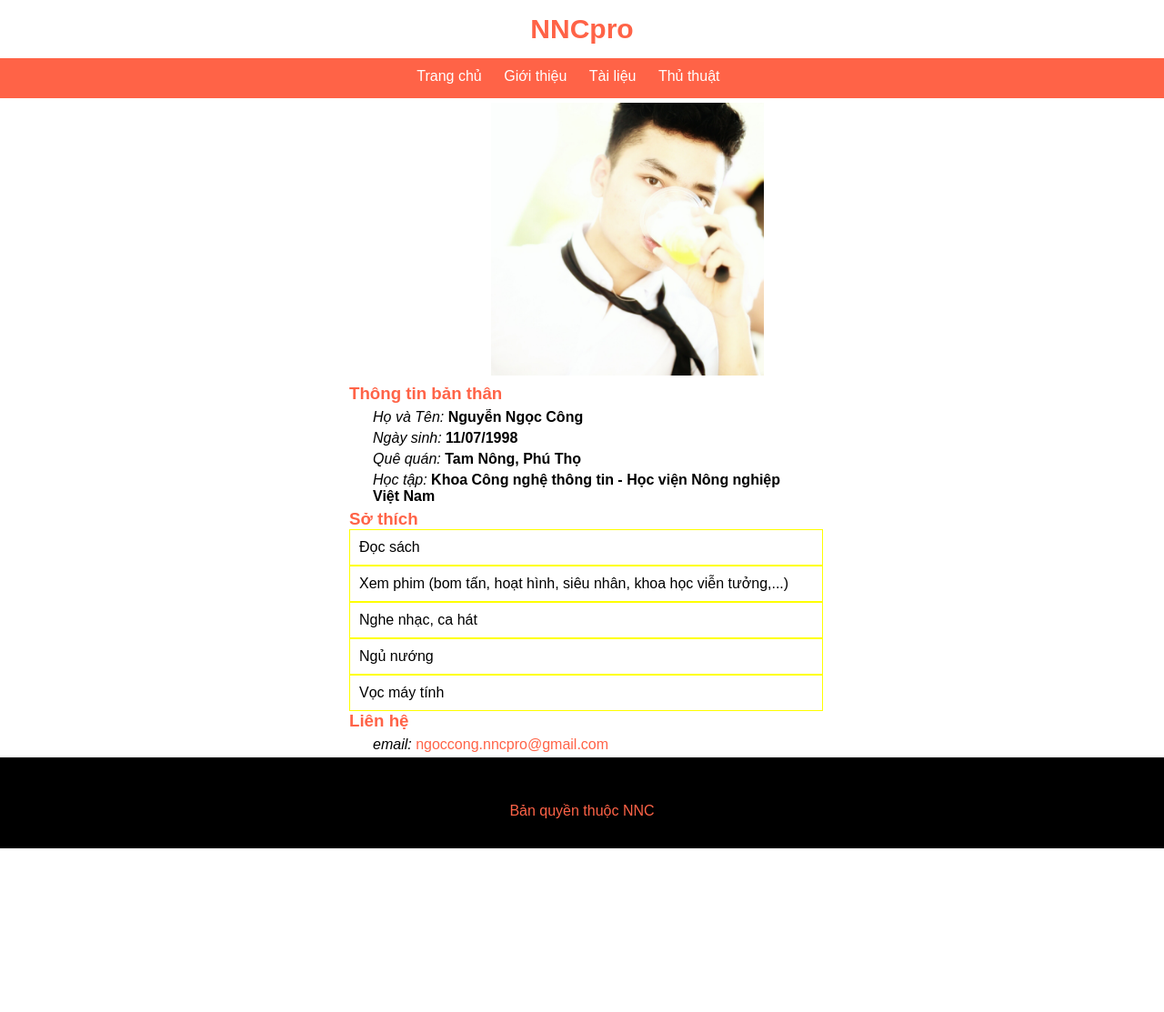
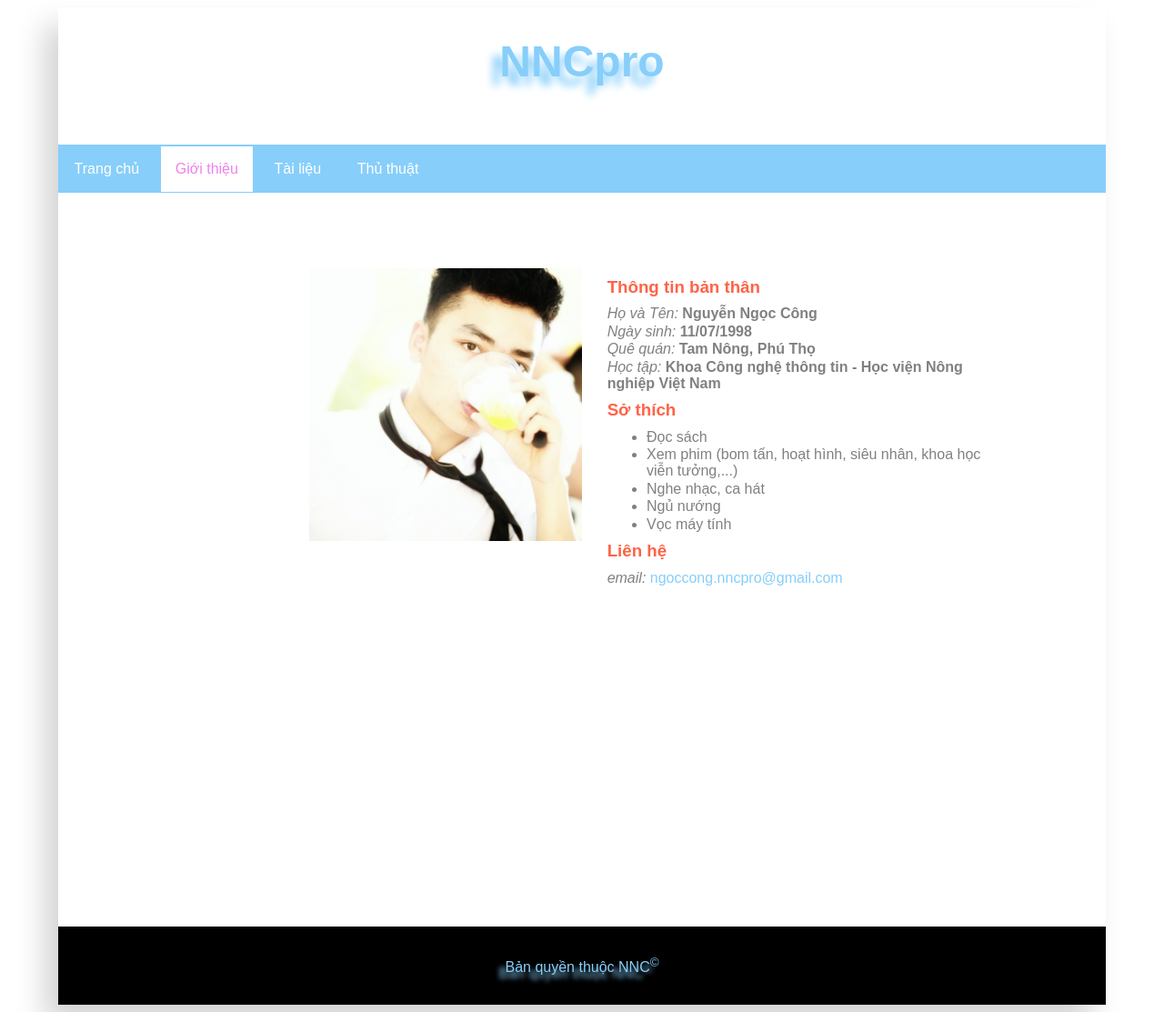
Before and after one commit to congnn1107/nncpro.github.io, a Jekyll site: the page built from gioithieu.html, in a window 1280 px wide. Shown: the whole page at 91% size. Built offline with Jekyll 4.4.1, drawn with Linux system fonts in a browser that asks for light colours; before the commit the page ends 933 px from its top, so only the background shows below that.

Commit message:
change color and layout of the web

```diff
--- a/_layouts/default.html
+++ b/_layouts/default.html
@@ -13,21 +13,26 @@
 			<h2><a href="/">{{ site.site_name }}</a></h2>
 		</div>
 		<div class="navigation">
-			<ul class="menu">
-				<li><a href="/">Trang chủ</a></li>
-				<li><a href="/gioithieu.html">Giới thiệu</a></li>
-				<li><a href="https://1drv.ms/u/s!AhLkKiylsqadgrJAci5KzCJwHpCS-w?e=TJb18D" target="_blank">Tài liệu</a></li>
-				<li><a href="/thuthuat.html">Thủ thuật</a></li>
-			</ul>
+				<a class="menu-item" href="/">Trang chủ</a>
+				<a class="menu-item" href="/gioithieu.html">Giới thiệu</a>
+				<a class="menu-item" href="https://1drv.ms/u/s!AhLkKiylsqadgrJAci5KzCJwHpCS-w?e=TJb18D" target="_blank">Tài liệu</a>
+				<a class="menu-item" href="/thuthuat.html">Thủ thuật</a>
 		</div>
 		<div class="content">
-			<ul id="cacbaiviet" type="none">
 			{{ content }}
-			</ul>
 		</div>
 		<div class="footer">
-			<p>Bản quyền thuộc NNC</p>
+			<p>Bản quyền thuộc NNC<sup>&copy;</sup></p>
 		</div>
 	</div>
+	<script>
+		var a = document.getElementsByClassName("menu-item");
+		var i = 0;
+		for (i=0;i<a.length-1;i++){
+			if (a[i].id === "selected")
+			break;
+		}
+		a[i].id="selected";
+	</script>
 </body>
 </html>
--- a/gioithieu.html
+++ b/gioithieu.html
@@ -1,15 +1,18 @@
 ---
 layout: default
 ---
-<div id="gioithieu">
+<div class="gioithieu">
+	<div class="avt col">
 		<img src="/images/introduction/potrait.jpg" alt="Ảnh chân dung"></img>
+	</div>
+	<div class="info col">
 		<h3>Thông tin bản thân</h3>
 		<p><i>Họ và Tên:</i> <strong> Nguyễn Ngọc Công</strong></p>
 		<p><i>Ngày sinh:</i> <strong> 11/07/1998</strong></p>
 		<p><i>Quê quán:</i> <strong>Tam Nông, Phú Thọ</strong></p>
 		<p><i>Học tập:</i> <strong>Khoa Công nghệ thông tin - Học viện Nông nghiệp Việt Nam</strong></p>
 		<h3>Sở thích</h3>
-<ul type="none">
+		<ul >
 			<li>Đọc sách</li>
 			<li>Xem phim (bom tấn, hoạt hình, siêu nhân, khoa học viễn tưởng,...)</li>
 			<li>Nghe nhạc, ca hát</li>
--- a/styles/default.css
+++ b/styles/default.css
@@ -1,119 +1,172 @@
 *{
-	margin: 0px;
-	padding: 0px;
-	font-family: arial;
-	transition: 0.25s;
-	overflow-x: hidden;
+    font-family: Arial, Helvetica, sans-serif;
+    margin: 0;
+    padding: 0;
+}
+body{
+    min-height: 800px;
+    margin: 0 auto;
+}
+.wrapper{
+    width: 90%;
+    height: 100%;
+    margin:0.5em auto;
+
+    box-shadow: -15px 20px 30px lightgray;
 }
 .header{
-	padding: 15px;
+    width:100%;
+    margin-bottom: 2em;
+    text-align: center;
+    font-size: 2em;
+    padding-top: 1em;
 }
-.header h2{
+.header a:visited , .header a{
+    color: lightskyblue;
+    text-shadow: -10px 10px 10px lightskyblue;
+}
+a {
+    text-decoration: none;
+
+}
+
+.navigation{
+    background-color: lightskyblue;
+    padding: 0.1em 0 0.1em 0.1em;
+
+}
+.navigation a{
+    display: inline-block;
+    padding: 1em 1em;
+    color: white;
+    margin-right: 0.2em;
+}
+#selected{
+    background-color: white;
+    color: violet;
+}
+.navigation a:hover{
+    background-color: white;
+    color: lightskyblue;
+    font-weight: bold;
+}
+
+.content{
+    width: 100%;
+    min-height: 800px;
+    margin:0.2em 0;
+}
+.content .backgroundcover{
+    min-width:inherit;
+    min-height: inherit;
+    background-image: url('/images/index/background-img.jpg');
+    background-repeat: no-repeat;
+    background-size: cover;
+    opacity: .9;
+
+
+}
+.footer{
+    padding:2em;
     text-align: center;
-	font-size: 30px;
+    background-color: black;
+    color: lightskyblue;
+    clear:both;
+    text-shadow: -7px 7px 5px lightskyblue;
 }
-.header h2 a {
-	text-decoration: none;
+.gioithieu{
+    width:80%;
+    margin:0 auto;
+    padding-top: 5em;
+}
+.gioithieu img{
+    width:300px;
+    height:300px;
+    float:right;
+}
+.gioithieu .col{
+    float:left;
+    width:50%;
+}
+.gioithieu .info{
+   padding-left: 3%;
+   box-sizing: border-box;
+}
+.gioithieu h3 {
     color: tomato;
+    margin: 0.5em 0;
 }
-.navigation {
-	background-color: tomato;
-	padding: 1px;
-	display: block;
+.gioithieu p , li {
+    color: gray;
+    margin: 0.1em 0;
 }
-.navigation .menu {
-	margin-left: 35%;
+.gioithieu .info a{
+    color:lightskyblue;
 }
-.navigation .menu a {
-	text-decoration: none;
-	color: white;
+ul {
+    margin-left:10%;
 }
-.navigation .menu li {
-	display: inline-block;
-	padding: 10px;
+.bai-viet{
+    margin: 1em 1em;
+    border-bottom: 1px solid lightgray;
 }
-.navigation .menu li:hover {
-	background-color: red;
+.bai-viet p{
+    font-weight: 200;
+    color:gray;
+    margin-left:1em;
 }
-.content{
-}
-.footer {
-	height: 100px;
-	background-color: black;
-}
-.footer p {
-	 position: relative;
-	 color: tomato;
-	 top:50%;
-	 text-align: center;
-}
-.content h2
-{
-	text-align: center;
-	color: tomato;
-	margin:10%  0px;
-}
-.content a {
-	text-decoration: none;
+.bai-viet h4, .bai-viet a:visited, .bai-viet a{
+    font-size: 1.5em;
     color:tomato;
 }
-.content img {
-	width: 300px;
-	height: 300px;
-	margin: 1% 30%;
+.content > h2 {
+    text-align: center;
+    font-size: 2em;
+    margin: 1em 0;
+    color: orangered;
 }
-.content p {
-	margin: 1% 5%;
+.content >p{
+    line-height: 1.5em;
+    text-indent: 2em;
+    width:80%;
+    margin: 0 auto;
 }
-.content #cacbaiviet{
-	margin-left:0;
+.content p img {
+    display: block;
+    margin:1em auto;
+    width:50%;
+    height: 70%;
 }
-.content #cacbaiviet li {
-	padding: 10px;
-	border: 1px solid yellow;
-}
-#backgroundcover {
-	background-image: url(/images/index/background-img.jpg);
-	background-repeat: no-repeat;
-	background-size: contain;
-	background-position: center;
-	width: 100%;
-	height: 490px;
-}
-h3{
-	color: tomato;
-}
-#gioithieu{
-	margin-left: 30%;
-	float: left;
-}
-/*Responsive*/
-@media screen and (max-width: 640px){
-	.navigation .menu li {
+
+@media screen and (max-width:767px){
+    .navigation a {
+        margin: 0;
+        padding: 0.5em 0;
         display: block;
         width: 100%;
         text-align: center;
-		border-top: 1px solid gray;
-		padding: 5px;
+        border-bottom: 1px solid gray;
     }
-	.navigation .menu{
-		margin-left: 0px;
+    .content{
+        width: 100%;
+    }
+    .gioithieu .col{
+        float:none;
+        width: 100%;
+        clear:both;
+
     }
 
-	.content img {
-	width: 250px;
-	height: 200px;
-	margin: 1%;
+    .gioithieu{
+        width: 100%;
+        padding: 0;
+        margin: 0;
     }
-
-	.content #cacbaiviet{
-		margin-left:0px;
+    .gioithieu img{
+        display: block;
+        margin:0 auto;
     }
-	#backgroundcover{
-		height: 300px;
+    .wrapper{
+        width:100%;
     }
-	#gioithieu{
-		margin-left: 0;
 }
-
-}
```
Also changed, not shown: other parts of gioithieu.html (+6 -1 lines), _posts/2020-01-19-cach-hien-thi-bieu-tuong-my-computer-tren-win-10.md (+2 -0 lines), index.html (+6 -1 lines), thuthuat.html (+7 -2 lines), 5 other files. Lines whose indentation alone changed are shown as unchanged.
